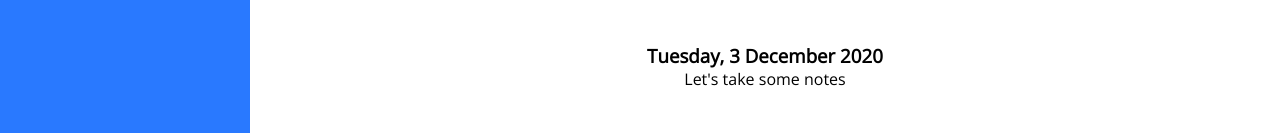
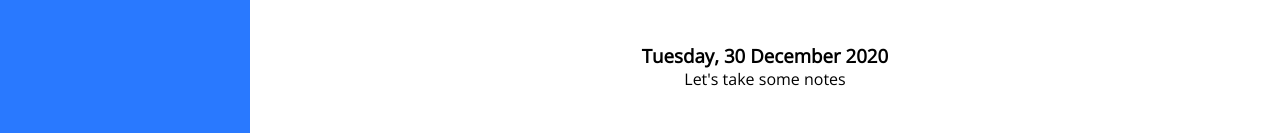
Before and after one commit to irmanfreestyle/react-note, a React (Create React App) app: page / in a window 1280 px wide. Shown: the part 326-459 px from the top of the page. Built offline with nearby package versions, Linux system fonts and the light colour scheme.

Commit message:
fix date

```diff
--- a/src/pages/Main.js
+++ b/src/pages/Main.js
@@ -11,8 +11,9 @@ function Main() {
   let days = ['Sunday','Monday','Tuesday','Wednesday','Thursday','Friday','Saturday'];
   let months = ['January','February','March','April','May','June','July','August','September','October','November','December'];
 
-  let date = now.getDay()
-  let day = days[ date ];
+  let date = now.getDate()
+  let d = now.getDay()
+  let day = days[ d ];
   let month = months[ now.getMonth() ];
   let year = now.getFullYear()
 
```
